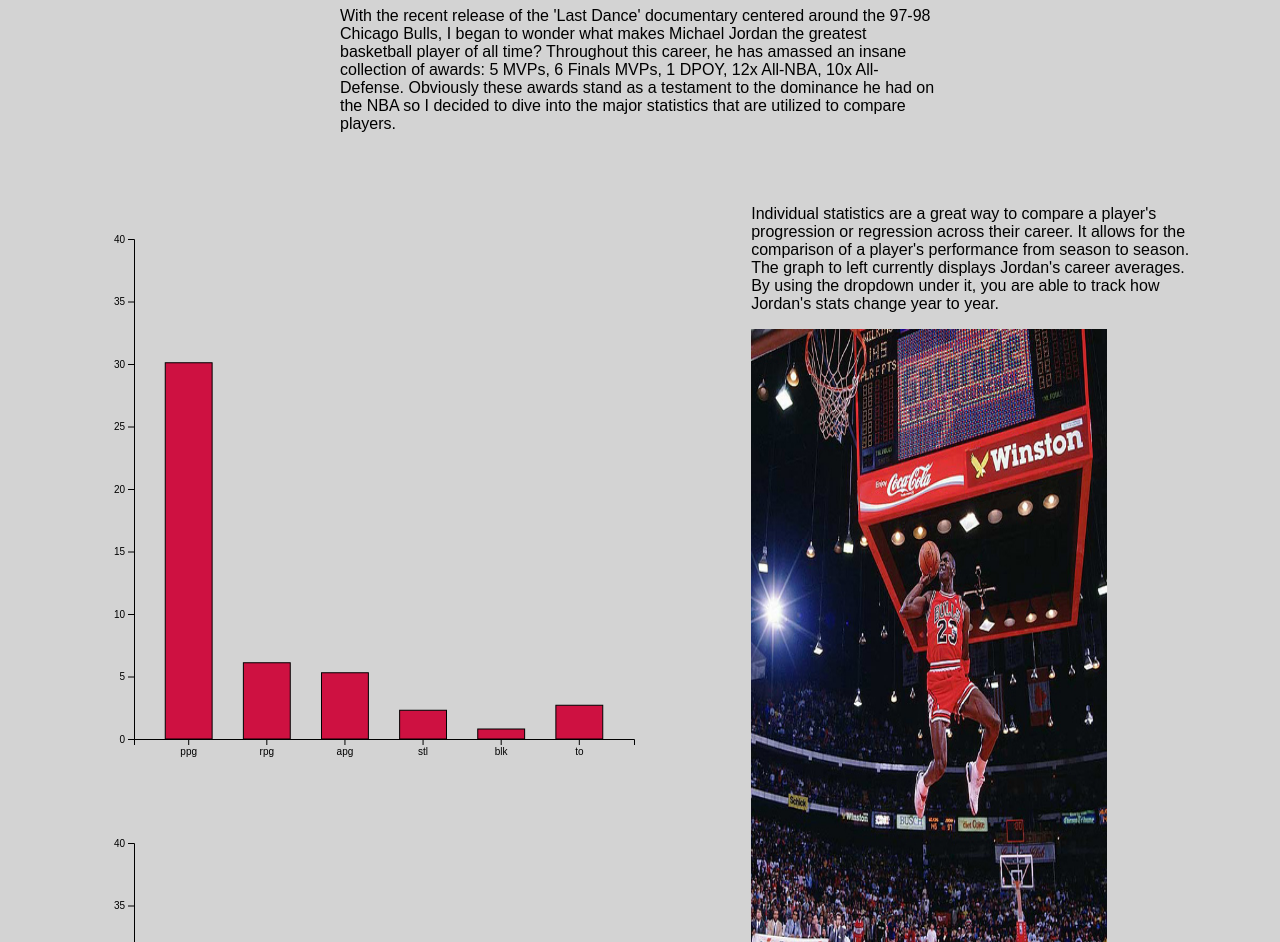
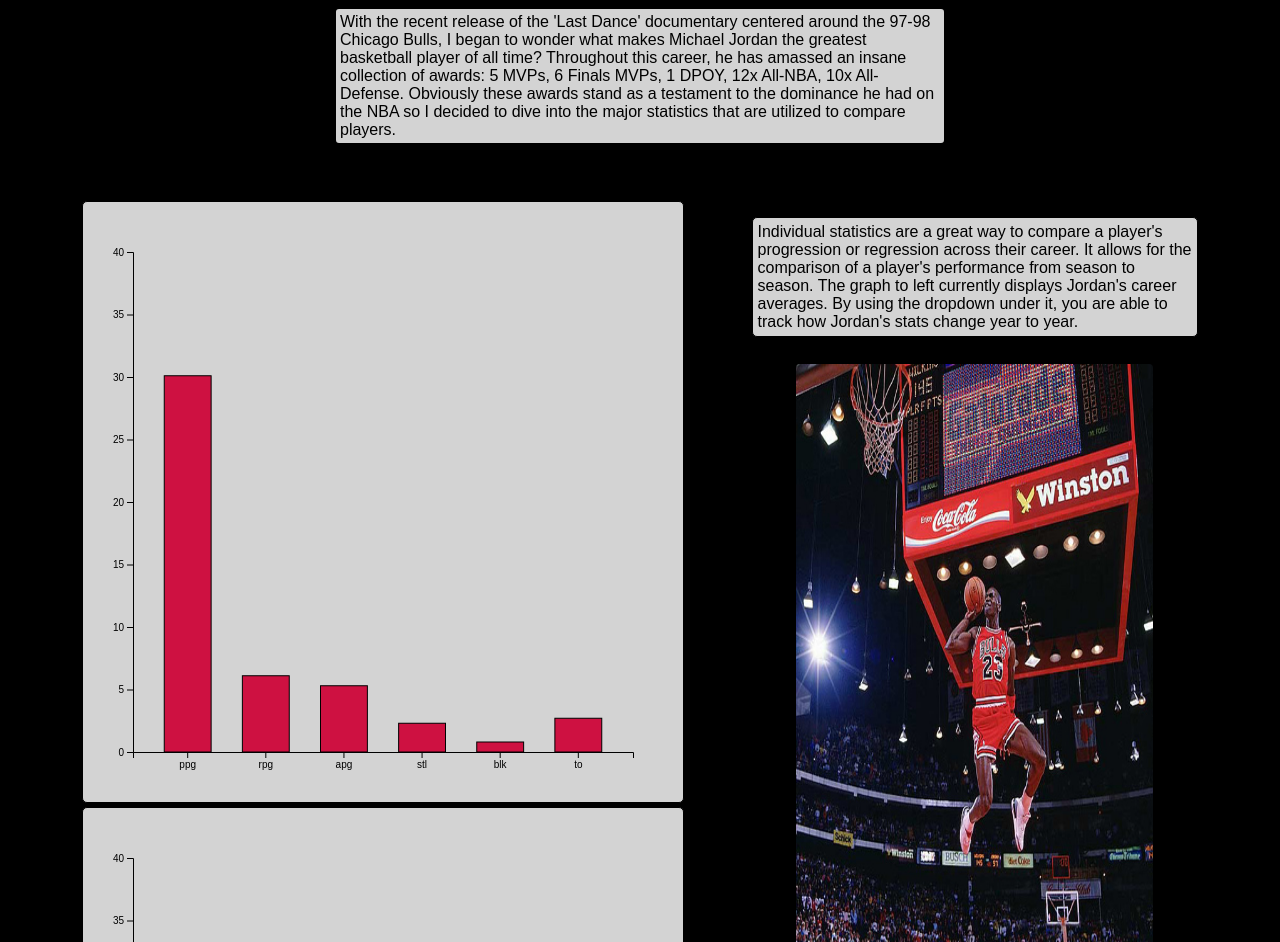
Before and after one commit to ConnorBrabant/GOAT, a website built with webpack: page index.html in a window 1280 px wide. Shown: the part 81-1023 px from the top of the page. Built offline with nearby package versions, Linux system fonts and the light colour scheme.

Commit message:
changed styling of page

```diff
--- a/index.html
+++ b/index.html
@@ -107,6 +107,9 @@
             </section>
         </div>
     </div>
+    <div class='footer'>
+
+    </div>
 
 
 </body>
--- a/src/styles/index.scss
+++ b/src/styles/index.scss
@@ -1,5 +1,5 @@
 body {
-    background-color: lightgrey;
+    background-color: black;
     font-family: sans-serif;
 }
 
@@ -22,6 +22,8 @@ body {
 
 svg {
     background-color: lightgrey;
+    border: 1px solid black;
+    border-radius: 5px;
 }
 
 h1 {
@@ -34,8 +36,22 @@ rect {
     stroke: black;
 }
 
+img, p {
+    border: 1px solid black;
+    border-radius: 5px;
+}
+
+p {
+    background-color: lightgrey;
+    padding: 5px;
+}
+
 .opening {
     width: 600px;
+    border: 2px solid black;
+    padding: 4px;
+    border-radius: 5px;
+    background-color: lightgrey;
 }
 
 .bar-section {
@@ -56,6 +72,20 @@ rect {
     display: flex;
     flex-direction: column;
     justify-content: flex-start;
+    align-items: center;
+}
+
+.bar-graph-info p {
+    border: 1px solid black;
+    border-radius: 5px;
+    padding: 5px;
+    background-color: lightgrey;
+}
+
+.bar-graph-info img {
+    margin-top: 10px;
+    border: 1px solid black;
+    border-radius: 5px;
 }
 
 .first-img {
```
